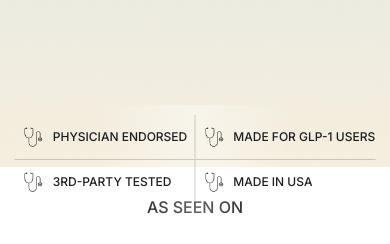
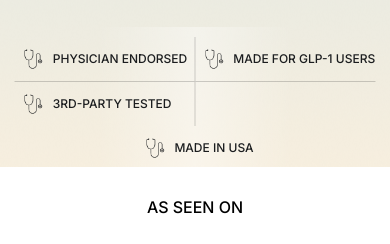
Before and after one commit to KMStanvir1998/alltmkms, a plain HTML site: page index.html in a window 390 px wide. Shown: the part 833-1077 px from the top of the page. Drawn offline with nearby package versions, Linux system fonts and the light colour scheme; a script that the page names is missing.

Commit message:
Update02 media.css

```diff
--- a/css/media.css
+++ b/css/media.css
@@ -133,7 +133,7 @@
 }
 
 .hero_list_container{
-    bottom: -24%;
+    bottom: -20%;
 }
 
 .hero_list_container {
@@ -424,10 +424,11 @@ td{
 }
 .icon_text:last-child {
     border: none;
-    /* grid-column: 1 / -1; */
-    justify-content: flex-start;
+    grid-column: 1 / -1;
+    justify-content: center;
     padding-right: 0;
     gap: 7px;
+    align-items: center;
 }
 /*icon slider*/
 /*video slider section*/
```
